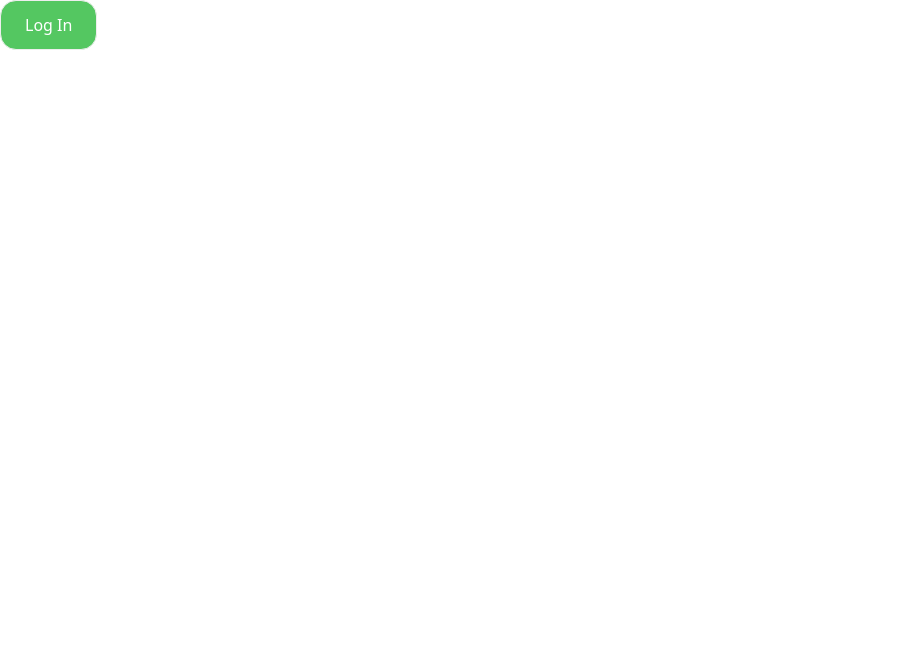
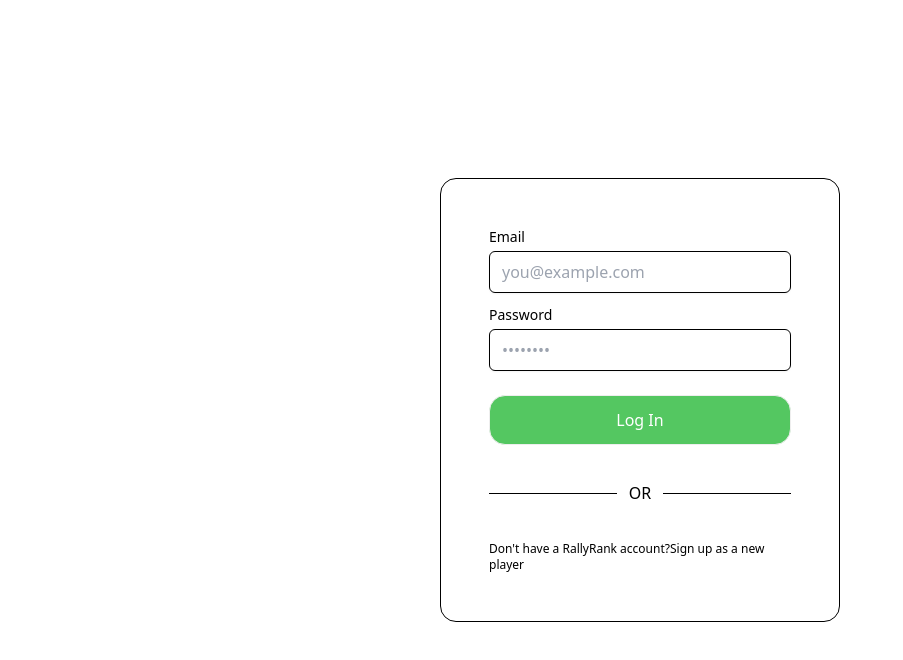
Before and after one commit to zylooooo/CS203, a React (Vite) app in the folder rally-rank-app/: page / in a window 1280 px wide. Shown: the top 660 px of the page, without its empty margins (0-903 px from the left). Built offline with nearby package versions, Linux system fonts and the light colour scheme.

Commit message:
Edited Login.jsx

```diff
--- a/rally-rank-app/src/App.jsx
+++ b/rally-rank-app/src/App.jsx
@@ -1,9 +1,13 @@
 import { BrowserRouter as Router, Routes, Route } from "react-router-dom";
-import Login from "./pages/Home/Login";
+import PlayerLogin from "./pages/Home/Login";
 import "./index.css";
 
 function App() {
-    return <Login />;
+    return (
+        <div className="h-screen flex flex-col justify-center items-center">
+            <PlayerLogin />
+        </div>
+    );
 }
 
 export default App;
--- a/rally-rank-app/src/index.css
+++ b/rally-rank-app/src/index.css
@@ -3,9 +3,23 @@
 @tailwind utilities;
 
 @layer components {
+    .card {
+        display: flex;
+        flex-direction: column;
+        border: 1px solid black;
+        padding: 3rem;
+        border-radius: 1rem;
+        max-width: 400px;
+        width: 100%;
+        gap: 0.75rem;
+    }
+
+    .input {
+        @apply mt-1 block w-full px-3 py-2 border rounded-md shadow-sm;
+    }
+
     .button {
-        @apply bg-primary-color-green;
-        @apply text-primary-color-white;
+        @apply bg-primary-color-green text-primary-color-white;
         display: flex;
         justify-content: center;
         flex-direction: center;
--- a/rally-rank-app/src/pages/Home/Login.jsx
+++ b/rally-rank-app/src/pages/Home/Login.jsx
@@ -1,9 +1,51 @@
-function Login() {
+function PlayerLogin() {
     return (
-        <div className="card-container">
-            <button className="button">Log In</button>
+        <div className="card">
+            <div>
+                <label
+                    htmlFor="email"
+                    className="block text-sm font-medium text-gray-700"
+                >
+                    Email
+                </label>
+                <input
+                    type="email"
+                    id="email"
+                    className="input"
+                    placeholder="you@example.com"
+                />
+            </div>
+
+            <div>
+                <label
+                    htmlFor="password"
+                    className="block text-sm font-medium text-gray-700"
+                >
+                    Password
+                </label>
+                <input
+                    type="password"
+                    id="password"
+                    className="input"
+                    placeholder="••••••••"
+                />
+            </div>
+            <button type="submit" className="button mt-3">
+                Log In
+            </button>
+            <div className="flex items-center justify-center py-6">
+                <div className="border-t border-gray-300 flex-grow mr-3"></div>
+                <span className="text-gray-400">OR</span>
+                <div className="border-t border-gray-300 flex-grow ml-3"></div>
+            </div>
+            <div className="text-xs">
+                Don't have a RallyRank account?
+                <a href="" className="text-xs text-blue-500">
+                    Sign up as a new player
+                </a>
+            </div>
         </div>
     );
 }
 
-export default Login;
+export default PlayerLogin;
```
